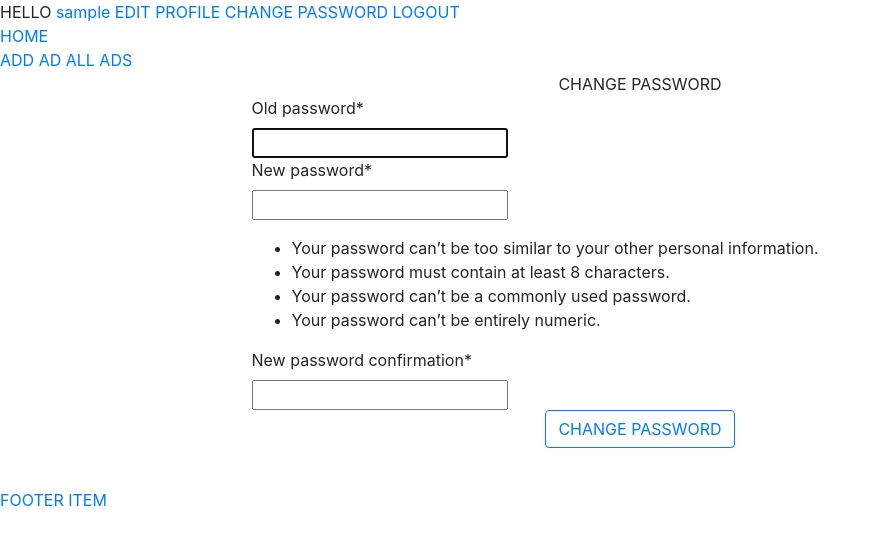
After one commit to proietto-group3/proietto, a Django app: page /user/change_password in a window 1280 px wide. The commit adds this page. Shown: the top 545 px of the page, without its empty margins (0-880 px from the left). Run offline with Django 3.2, Linux system fonts and the light colour scheme; the visitor is signed in with stand-in values (Sample User, id 1); some libraries are stand-ins or nearby versions.

Commit message:
F014: change password

```diff
--- a/proietto/urls.py
+++ b/proietto/urls.py
@@ -18,21 +18,18 @@ from django.urls import path, include
 from django.conf import settings
 from django.conf.urls.static import static
 
-from user.views import EditProfileView, LoginView, logout_view, ProfileView, RegisterView
+from user.views import EditProfileView,  ProfileView
 
 urlpatterns = [
     path('admin/admin', admin.site.urls),
 
-    path("register", RegisterView.as_view(), name="register"),
-    path("login", LoginView.as_view(), name="login"),
-    path("logout", logout_view, name="logout"),
-
+    path("user/", include("user.urls")),
     path("<slug:slug>", ProfileView.as_view(), name='profile'),
     path("<slug:slug>/edit_profile/", EditProfileView.as_view(), name='edit_profile'),
 
+
     path('', include('web.urls')),
     path('', include('ads.urls')),
-
 
 ]
 
--- a/static/css/user/style.css
+++ b/static/css/user/style.css
@@ -24,3 +24,8 @@ form {
 .btnwrap {
     text-align: center;
 }
+
+button {
+    margin: 0 auto;
+    display: block;
+}
--- /dev/null
+++ b/user/templates/auth/change_password.html
@@ -0,0 +1,23 @@
+{% extends "base.html" %}
+{% load crispy_forms_tags %}
+{% load static %}
+{% block css %}
+    <link rel="stylesheet" href="{% static 'css/user/style.css' %}">{% endblock %}
+
+{% block title %} CHANGE PASSWORD {% endblock %}
+
+{% block body %}
+
+    <div class="page_title"> CHANGE PASSWORD </div>
+<div class="container">
+    <div class="form">
+        <form action="" method="post">
+            {% csrf_token %}
+
+            {{ form|crispy }}
+            <p class="btnwrap">
+                <button type="submit" class="btn btn-outline-primary">CHANGE PASSWORD</button></p>
+        </form>
+    </div>
+</div>
+{% endblock %}
--- /dev/null
+++ b/user/urls.py
@@ -0,0 +1,14 @@
+from django.urls import path
+
+from user.views import LoginView, logout_view, RegisterView, ChangePassword
+
+app_name = "user"
+
+urlpatterns = [
+    path("register", RegisterView.as_view(), name="register"),
+    path("login", LoginView.as_view(), name="login"),
+    path("logout", logout_view, name="logout"),
+    path("change_password", ChangePassword.as_view(), name="change_password"),
+
+
+]
--- a/user/views.py
+++ b/user/views.py
@@ -1,26 +1,29 @@
 from django.contrib import messages
 from django.contrib.auth import authenticate, login, logout
+from django.contrib.auth.forms import PasswordChangeForm
 from django.contrib.auth.mixins import LoginRequiredMixin as BaseLoginRequiredMixin, UserPassesTestMixin
 from django.contrib.auth.models import User
 from django.shortcuts import render, redirect
 from django.urls import reverse, reverse_lazy
 from django.views import View
-from django.views.generic import CreateView, DetailView, UpdateView
+from django.views.generic import CreateView, DetailView, UpdateView, FormView
 
 from user.forms.editprofileform import EditProfileForm
 from user.forms.registerform import RegisterForm
 from user.models import Profile
 
+
 class LoginRequiredMixin(BaseLoginRequiredMixin):
     def get_login_url(self):
-        return reverse("login")
+        return reverse("user:login")
+
 
 class RegisterView(CreateView):
     template_name = "auth/register.html"
     form_class = RegisterForm
 
     def form_valid(self, form):
-        messages.success(request=self.request, message="Your account is created!")
+        messages.success(request=self.request, message="Your account is created! You can login.")
         return super(RegisterView, self).form_valid(form)
 
     def get_success_url(self) -> str:
@@ -47,7 +50,7 @@ class LoginView(View):
             messages.success(request=self.request, message="Hi! You are login.")
             return redirect("index")
         messages.warning(request=self.request, message="Wrong username or password!")
-        return redirect("login")
+        return redirect("user:login")
 
 
 def logout_view(request):
@@ -77,3 +80,22 @@ class EditProfileView(LoginRequiredMixin, UserPassesTestMixin, UpdateView):
             return True
         # todo: DOROBIĆ MESSAGES LUB template/html JEŚLI PROBUJE SIĘ EDYTOWAC OBCY PROFIL
         return False
+
+
+class ChangePassword(LoginRequiredMixin, FormView):
+    login_url = "/login"
+    template_name = "auth/change_password.html"
+    form_class = PasswordChangeForm
+
+    def get_form(self):
+        if self.request.POST:
+            return self.form_class(self.request.user, self.request.POST)
+        return self.form_class(self.request.user)
+
+    def form_valid(self, form):
+        messages.success(request=self.request, message="Password has been changed. You can login with new password.")
+        form.save()
+        return redirect(reverse('user:login'))
+
+    def get_success_url(self) -> str:
+        return reverse("user:login")
--- a/web/templates/navbar.html
+++ b/web/templates/navbar.html
@@ -7,7 +7,8 @@
 
     HELLO <a href="{% url 'profile' user.username %}">{{ user.username }} </a>
     <a href="{% url "edit_profile" user.slug %}">EDIT PROFILE</a>
-    <a href="{% url "logout" %}">LOGOUT</a><br>
+    <a href="{% url "user:change_password" %}">CHANGE PASSWORD</a>
+    <a href="{% url "user:logout" %}">LOGOUT</a><br>
     <a href="{% url 'index' %}">HOME</a><br>
     <a href="{% url 'ads:add_ad' %}"> ADD AD </a>
     <a href="{% url 'ads:all_ads_list' %}">ALL ADS </a> <br>
@@ -16,9 +17,9 @@
 
 {% else %}
 
-    <a href="{% url "login" %}">LOGIN</a>
-    <a href="{% url "logout" %}">LOGOUT</a>
-    <a href="{% url "register" %}">REGISTER</a><br>
+    <a href="{% url "user:login" %}">LOGIN</a>
+    <a href="{% url "user:logout" %}">LOGOUT</a>
+    <a href="{% url "user:register" %}">REGISTER</a><br>
 
     <a href="{% url 'index' %}">HOME</a><br>
     <a href="{% url 'ads:all_ads_list' %}">ALL ADS </a> <br>
```
Also changed, not shown: static/css/style.css (deleted).
